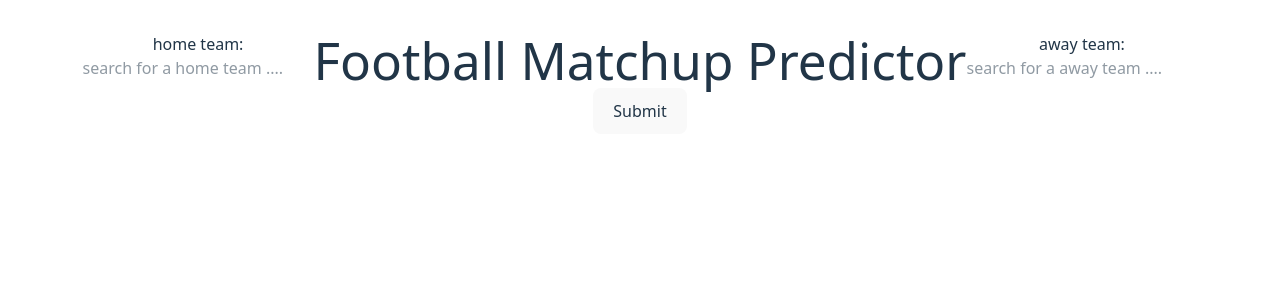
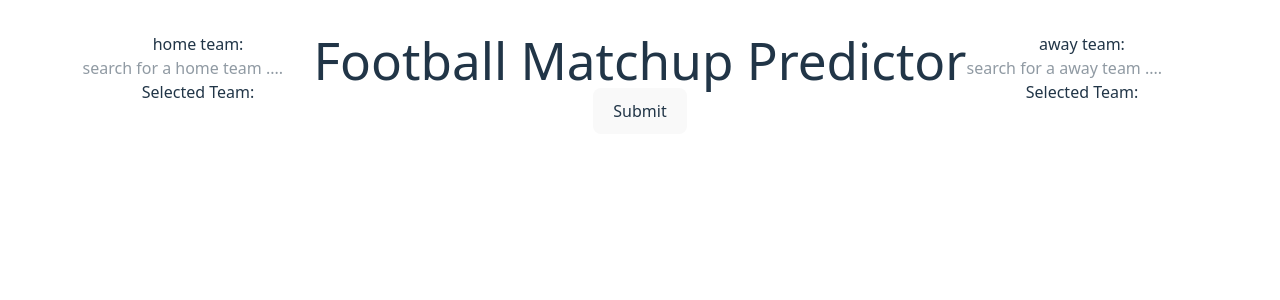
Before and after one commit to Zanehisako/Football_predictor_ui, a React (Vite) app: page / in a window 1280 px wide. Shown: the top 300 px of the page. Built offline with nearby package versions, Linux system fonts and the light colour scheme.

Commit message:
u can select the team

```diff
--- a/src/componets/team_search.tsx
+++ b/src/componets/team_search.tsx
@@ -10,6 +10,7 @@ interface TeamSearchProps {
 }
 export default function TeamSearch(props: TeamSearchProps) {
     const [team, setTeam] = useState<string>("")
+    const [selectedTeam, setSelectedTeam] = useState<string>("")
     const [results, setResults] = useState<searchResult[]>([])
     const options = {
         includeScore: true
@@ -48,7 +49,7 @@ export default function TeamSearch(props: TeamSearchProps) {
                     {
                         results.map((result, index) => (
                             <li key={index} onClick={() => {
-                                setTeam(result.item)
+                                setSelectedTeam(result.item)
                                 setResults([])
                             }}>
                                 {result.item}
@@ -57,6 +58,9 @@ export default function TeamSearch(props: TeamSearchProps) {
                     }
                 </ul>
             }
+            <div>
+                Selected Team: {selectedTeam}
+            </div>
         </div>
     )
 }
```
